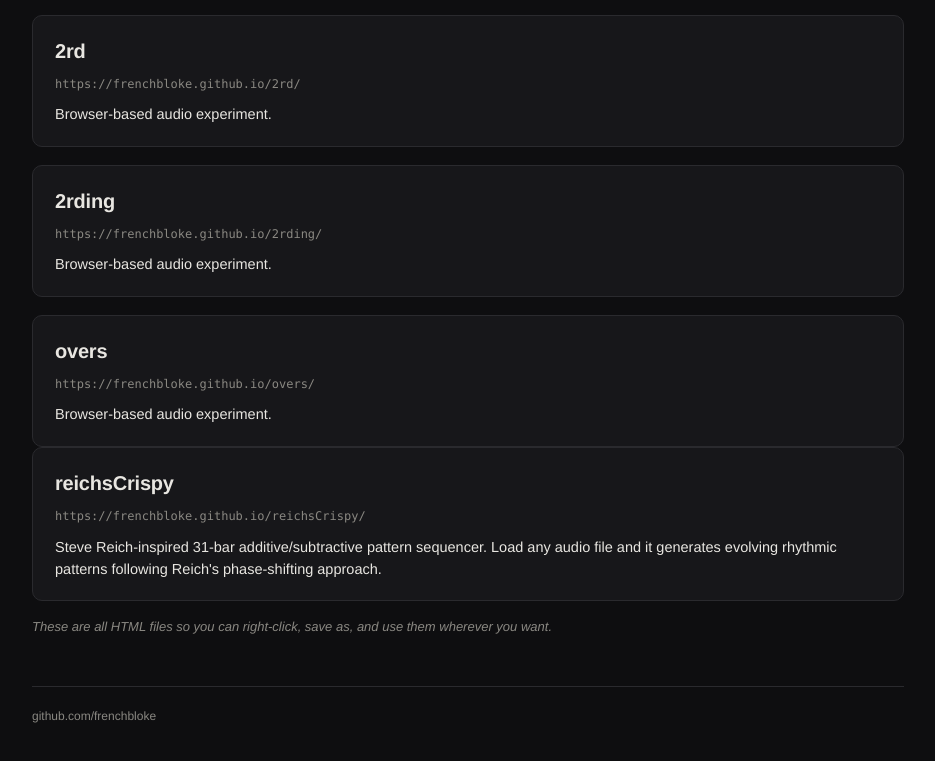
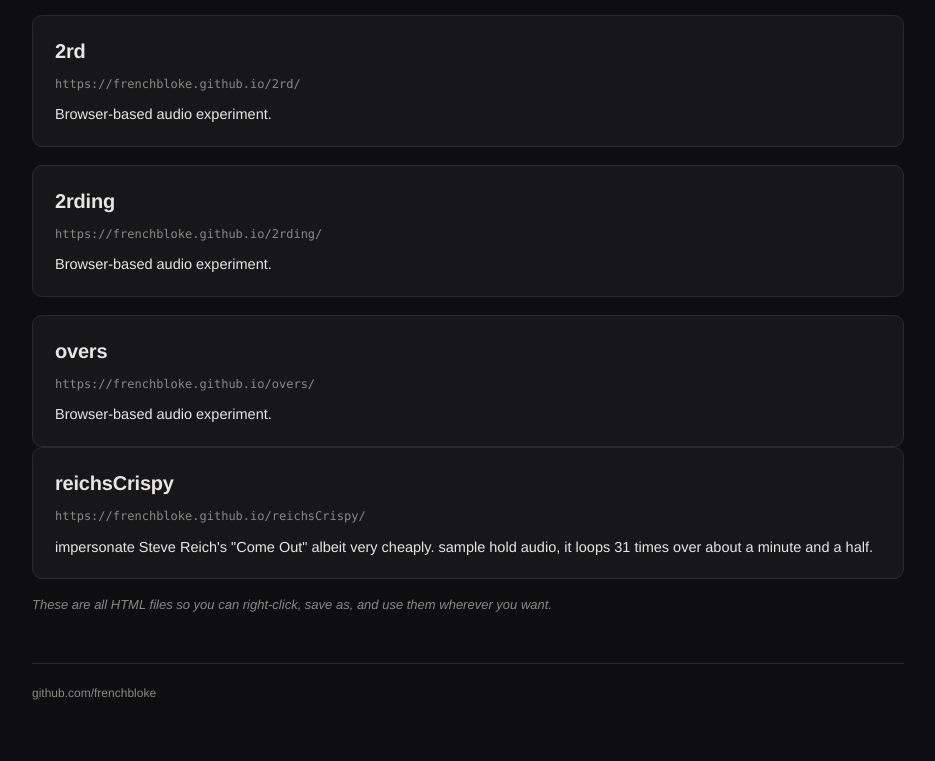
Before and after one commit to frenchbloke/frenchbloke.github.io, a plain HTML site: page index.html in a window 1280 px wide. Shown: the part 1999-2760 px from the top of the page, without its empty margins (172-1107 px from the left). Drawn offline with Linux system fonts and the light colour scheme.

Commit message:
Update: reichsCrispy card matches README.md

```diff
--- a/index.html
+++ b/index.html
@@ -112,7 +112,7 @@ footer a{color:var(--mute)}
 <article class="card">
   <h2><a href="https://frenchbloke.github.io/reichsCrispy/">reichsCrispy</a></h2>
   <span class="url">https://frenchbloke.github.io/reichsCrispy/</span>
-  <p class="desc">Steve Reich-inspired 31-bar additive/subtractive pattern sequencer. Load any audio file and it generates evolving rhythmic patterns following Reich's phase-shifting approach.</p>
+  <p class="desc">impersonate Steve Reich's "Come Out" albeit very cheaply. sample hold audio, it loops 31 times over about a minute and a half.</p>
 </article>
 <p class="note">These are all HTML files so you can right-click, save as, and use them wherever you want.</p>
 <footer>
```
